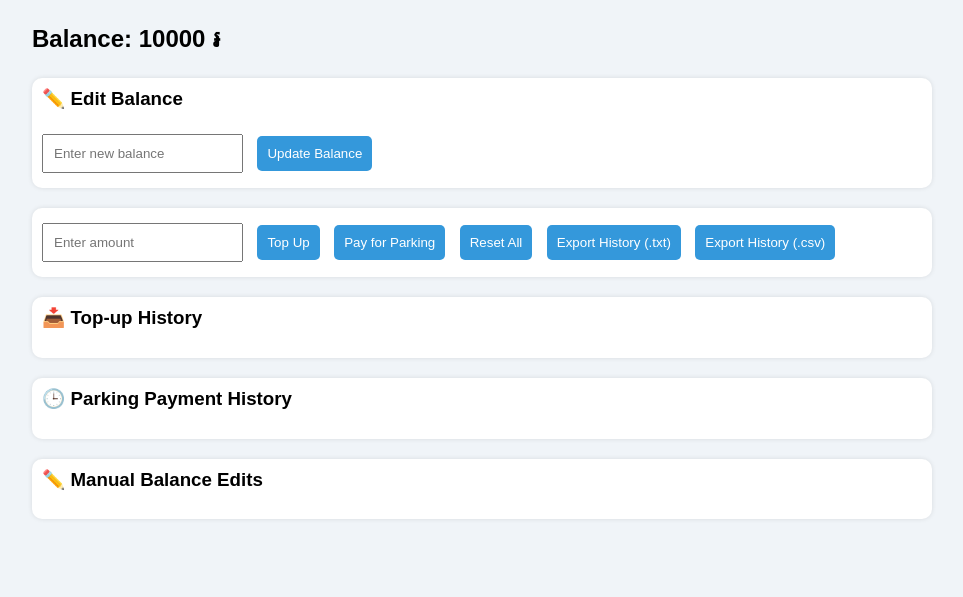
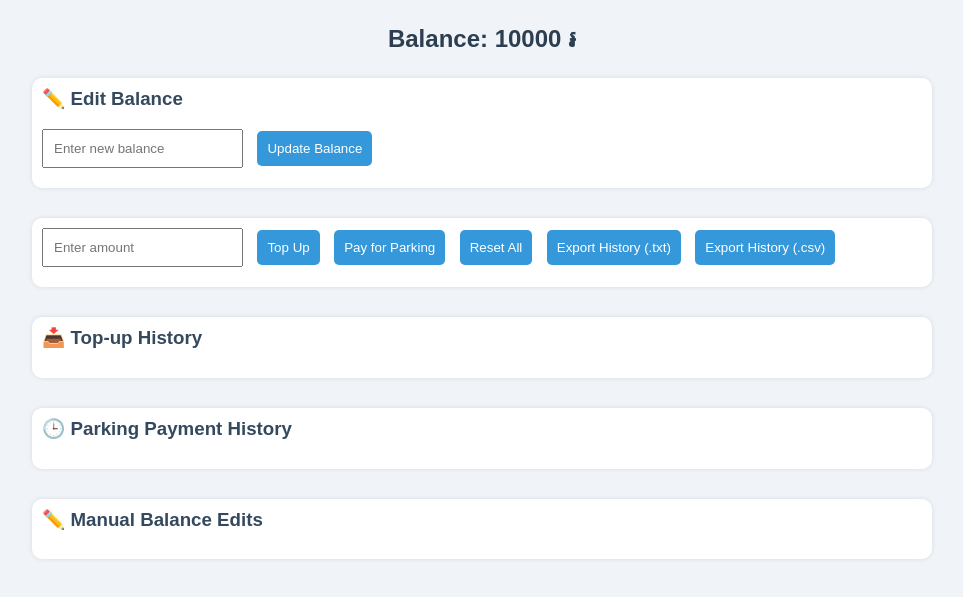
Before and after one commit to NaratOuk/Parking-Card-Balance, a plain HTML site: page index.html in a window 1280 px wide. Shown: the part 81-678 px from the top of the page, without its empty margins (158-1121 px from the left). Drawn offline with Linux system fonts and the light colour scheme.

Commit message:
Update style.css

```diff
--- a/style.css
+++ b/style.css
@@ -6,10 +6,15 @@ body {
   background: #f0f4f8;
 }
 
+h2 {
+  text-align: center;
+  color: #2c3e50;
+}
+
 input,
 button {
   padding: 10px;
-    margin: 5px 0;
+  margin-bottom: 10px;
   width: 100%;
   box-sizing: border-box;
 }
@@ -20,6 +25,7 @@ body {
   color: white;
   border: none;
   border-radius: 5px;
+  transition: background-color 0.3s;
 }
 
 button:hover {
@@ -34,16 +40,28 @@ body {
   box-shadow: 0 0 5px rgba(0, 0, 0, 0.1);
 }
 
+.section + .section {
+  margin-top: 30px;
+}
+
 h3 {
   margin-top: 0;
+  color: #34495e;
+  font-weight: 600;
 }
 
 ul {
   padding-left: 20px;
 }
+
+ul li {
+  margin-bottom: 5px;
+}
+
 /* Responsive Layout */
 @media screen and (min-width: 600px) {
-    input, button {
+  input,
+  button {
     width: auto;
     display: inline-block;
     margin-right: 10px;
```
Lines whose indentation alone changed are shown as unchanged.
